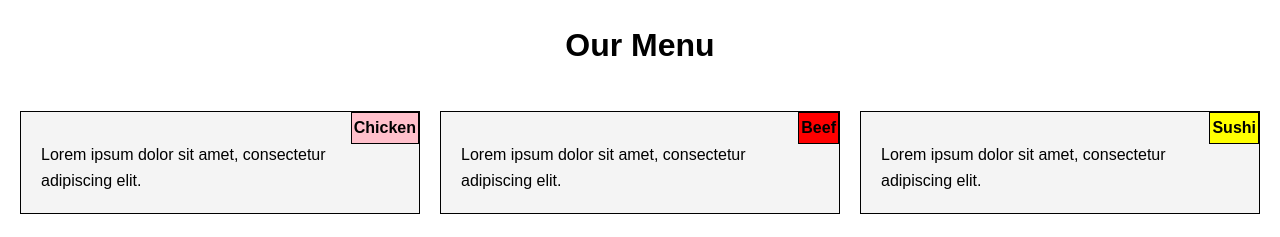
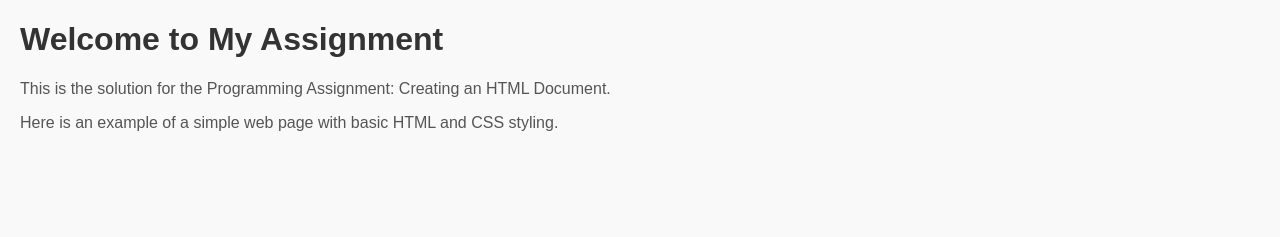
Before and after one commit to Kashif-Web-Coding/WebDev-Project, a plain HTML site: page index.html in a window 1280 px wide. Drawn offline with Linux system fonts and the light colour scheme.

Commit message:
Add files via upload

```diff
--- a/index.html
+++ b/index.html
@@ -1,26 +1,27 @@
 <!DOCTYPE html>
 <html lang="en">
 <head>
-  <meta charset="UTF-8">
-  <meta name="viewport" content="width=device-width, initial-scale=1.0">
-  <title>Module 2 Solution</title>
-  <link rel="stylesheet" href="style.css">
+    <meta charset="UTF-8">
+    <meta name="viewport" content="width=device-width, initial-scale=1.0">
+    <title>Programming Assignment</title>
+    <style>
+        body {
+            font-family: Arial, sans-serif;
+            margin: 20px;
+            background-color: #f9f9f9;
+        }
+        h1 {
+            color: #333;
+        }
+        p {
+            font-size: 16px;
+            color: #555;
+        }
+    </style>
 </head>
 <body>
-  <h1>Our Menu</h1>
-  <div class="container">
-    <div class="section">
-      <div class="title-one">Chicken</div>
-      <p>Lorem ipsum dolor sit amet, consectetur adipiscing elit.</p>
-    </div>
-    <div class="section">
-      <div class="title-two">Beef</div>
-      <p>Lorem ipsum dolor sit amet, consectetur adipiscing elit.</p>
-    </div>
-    <div class="section">
-      <div class="title-three">Sushi</div>
-      <p>Lorem ipsum dolor sit amet, consectetur adipiscing elit.</p>
-    </div>
-  </div>
+    <h1>Welcome to My Assignment</h1>
+    <p>This is the solution for the Programming Assignment: Creating an HTML Document.</p>
+    <p>Here is an example of a simple web page with basic HTML and CSS styling.</p>
 </body>
 </html>
```
Also changed, not shown: 1 other file.
